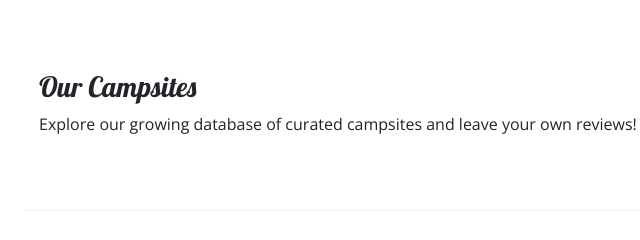
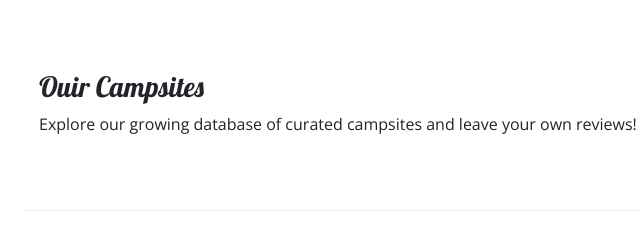
Before and after one commit to jnaranj21/nucampsite, a website: page index.html in a window 1280 px wide. Shown: the part 183-423 px from the top of the page, 46-686 px from the left. Drawn offline with nearby package versions, Linux system fonts and the light colour scheme.

Commit message:
This is just a test

```diff
--- a/index.html
+++ b/index.html
@@ -35,7 +35,7 @@
                 <h2 class="text-sm-right">Discover & Review</h2>
             </div>
             <div class="col">
-                <h3>Our Campsites</h3>
+                <h3>Ouir Campsites</h3>
                 <p>Explore our growing database of curated campsites and leave your own reviews!</p>
             </div>
         </div>
```
